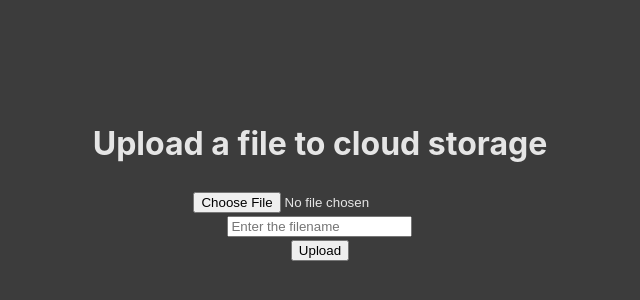
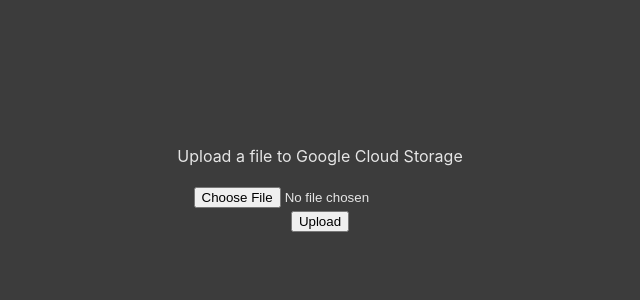
Before and after one commit to SzymonWegrzynek/SecureDataInCloud, a React (Vite) app in the folder Frontend/: page /encrypt in a window 1280 px wide. Shown: the part 220-520 px from the top of the page, without its empty margins (320-960 px from the left). Built offline with nearby package versions, Linux system fonts and the light colour scheme.

Commit message:
Działające wysyłanie pliku ze strony na backend

```diff
--- a/Frontend/src/components/Encrypt/component.jsx
+++ b/Frontend/src/components/Encrypt/component.jsx
@@ -1,55 +1,62 @@
-import React, { useState } from 'react';
-import axios from 'axios';
+import { useState } from "react";
+import axios from "axios";
 
 function Encrypt() {
   const [file, setFile] = useState(null);
-  const [filename, setFilename] = useState('');
-  const [message, setMessage] = useState('');
+  const [progress, setProgress] = useState({ started: false, pc: 0 });
+  const [msg, setMsg] = useState(null);
 
-  const onFileChange = (e) => {
-    setFile(e.target.files[0]);
-  };
+  const handleUpload = () => {
+    if (!file) {
+      setMsg("No file selected");
+      return;
+    }
 
-  const onFilenameChange = (e) => {
-    setFilename(e.target.value);
-  };
+    const fd = new FormData();
+    fd.append("file", file);
 
-  const onSubmit = async (e) => {
-    e.preventDefault();
-    const formData = new FormData();
-    formData.append('file', file);
-    formData.append('filename', filename);
+    setMsg("Uploading...");
+    setProgress((prevState) => {
+      return { ...prevState, started: true };
+    });
 
-    try {
-      const res = await axios.post('http://127.0.0.1:5001/upload', formData, {
+    axios
+      .post("https://httpbin.org/post", fd, {
+        onUploadProgress: (progressEvent) => {
+          {
+            setProgress((prevState) => {
+              return { ...prevState, pc: progressEvent.progress * 100 };
+            });
+          }
+        },
         headers: {
-          'Content-Type': 'multipart/form-data',
+          "Content-Type": "value",
         },
+      })
+      .then((res) => {
+        setMsg("Upload successful");
+        console.log(res.data);
+      })
+      .catch((err) => {
+        setMsg("Upload failed");
+        console.error(err);
       });
-      setMessage(res.data);
-    } catch (err) {
-      setMessage('Error uploading file');
-    }
   };
 
   return (
-    <div>
-      <h1>Upload a file to cloud storage</h1>
-      {message && <p>{message}</p>}
-      <form onSubmit={onSubmit}>
-        <div>
-          <input type="file" onChange={onFileChange} />
-        </div>
-        <div>
-          <input
-            type="text"
-            placeholder="Enter the filename"
-            value={filename}
-            onChange={onFilenameChange}
-          />
-        </div>
-        <button type="submit">Upload</button>
-      </form>
+    <div className="encrypt">
+      <p>Upload a file to Google Cloud Storage</p>
+      <div>
+        <input
+          type="file"
+          onChange={(e) => {
+            setFile(e.target.files[0]);
+          }}
+        />
+      </div>
+      <button onClick={handleUpload}>Upload</button>
+      {progress.started && <progress max="100" value={progress.pc}></progress>}
+      {msg && <span>{msg}</span>}
     </div>
   );
 }
```
